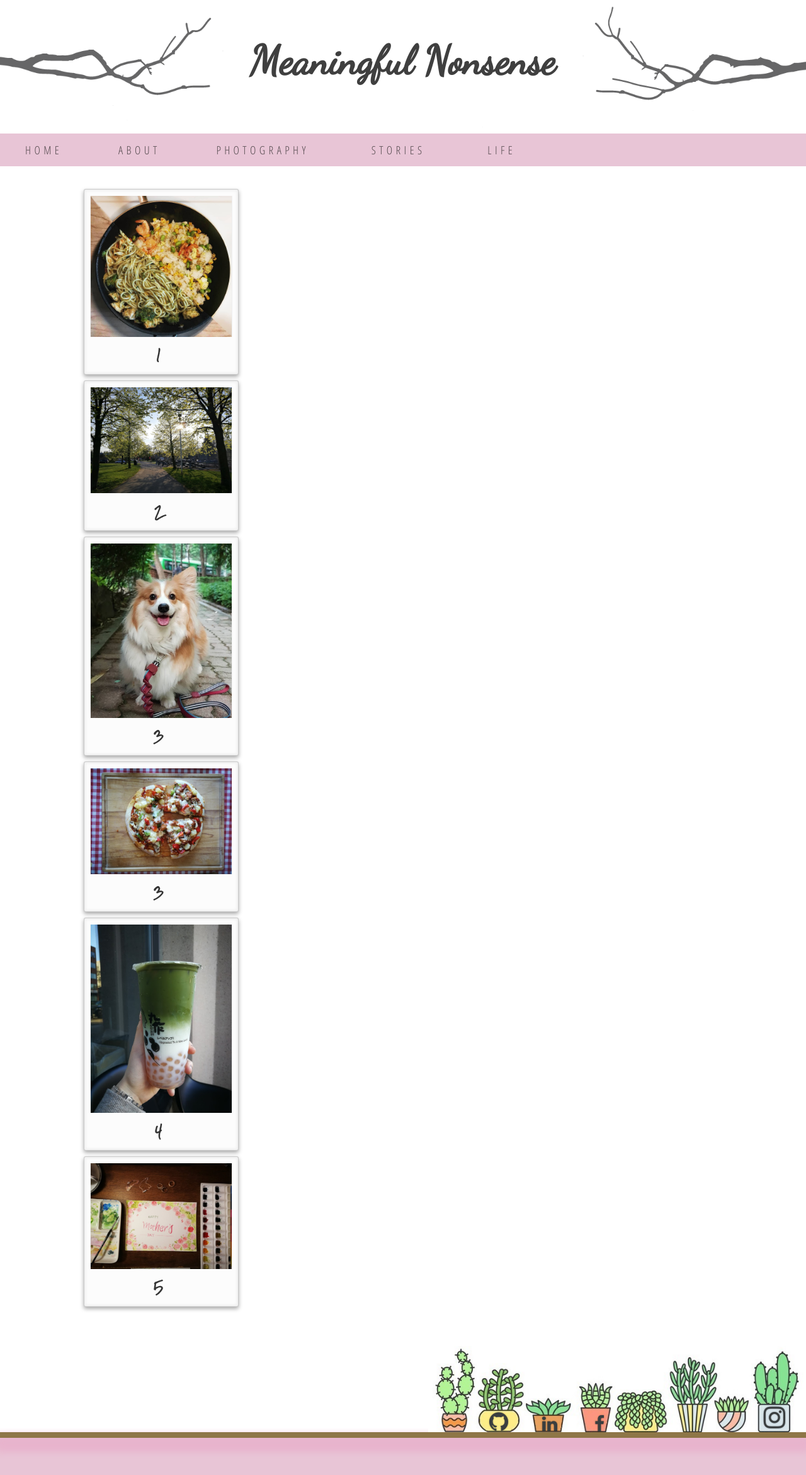
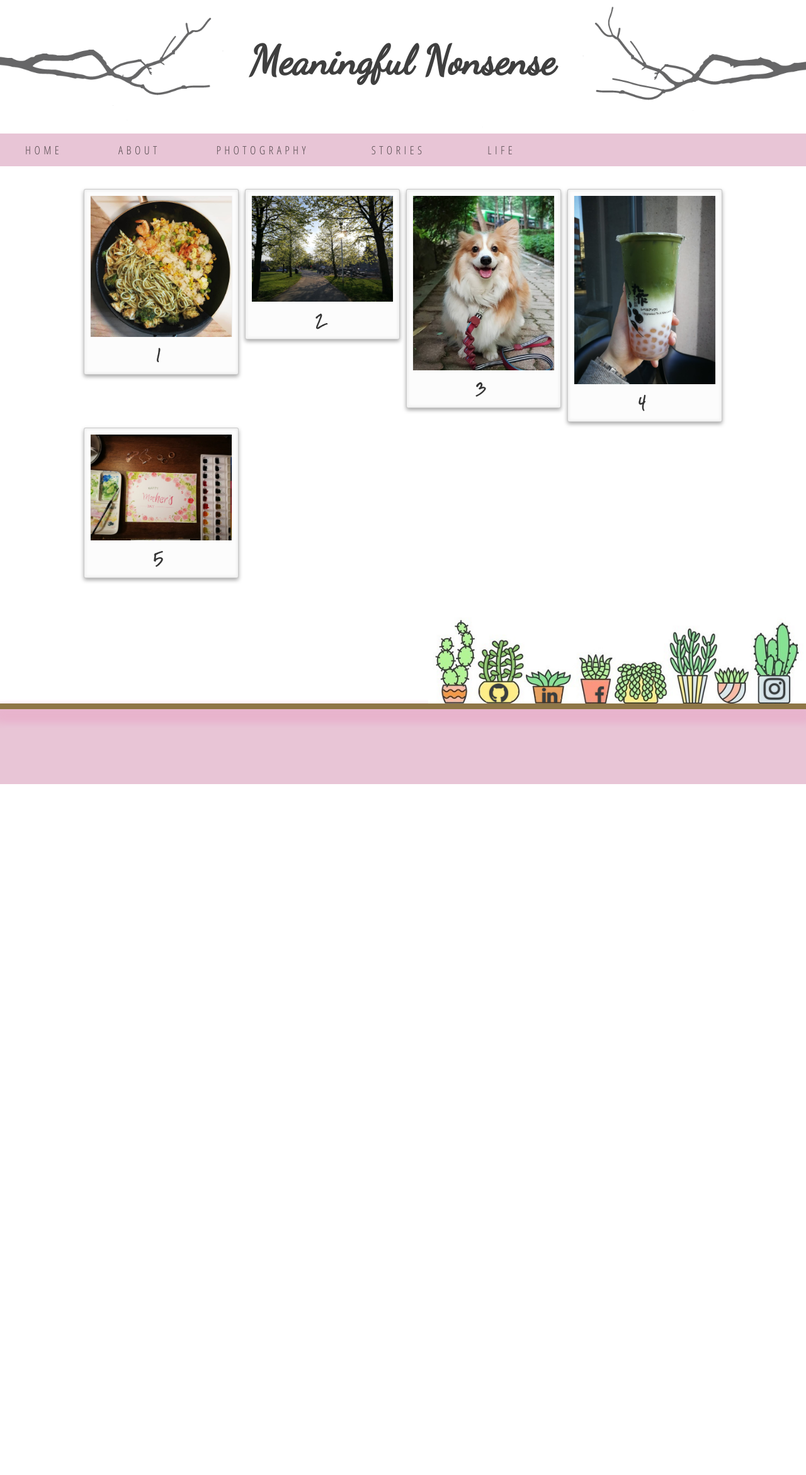
Before and after one commit to JasmineOuO/meaningful-nonsense-jekyll, a Jekyll site: the page built from index.html, in a window 1280 px wide. Shown: the top 2342 px of the page at 63% size. Built offline with Jekyll 4.4.1, drawn with Linux system fonts in a browser that asks for light colours; nearby versions of some CDN libraries.

Commit message:
test modulo

```diff
--- a/_layouts/gallery.html
+++ b/_layouts/gallery.html
@@ -16,20 +16,12 @@
             </div>
         </div>
     </div>
-    {% if forloop.index==3 %}
-    <div class="flip-container" ontouchstart="this.classList.toggle('hover');">
-        <div class="flipper">
-            <div class="front"><a title="{{ image.title }}"><img class="myimg" src="{{ gallery.imagefolder }}/11.jpg" width="100%" alt="cave" /></a></div>
-            <div class="back">
-                <h1>My First Blog Post</h1>
-                <h2>So today I was feeling quite happy. The morning was beautiful and...</h2>
-                <a href="{{ site.baseurl }}{% post_url 2018-05-30-My-First-Blog-Post %}" title="{{image.date}}"></a>
-            </div>
+    {% if forloop.index | modulo:2 %}
         </div>
-    </div>
+        <div class="polaroid">
     {% endif %}
     {% endfor %}
     {% endif %}
     {% endfor %}
+    </div>
 </div>
-</div>
```
